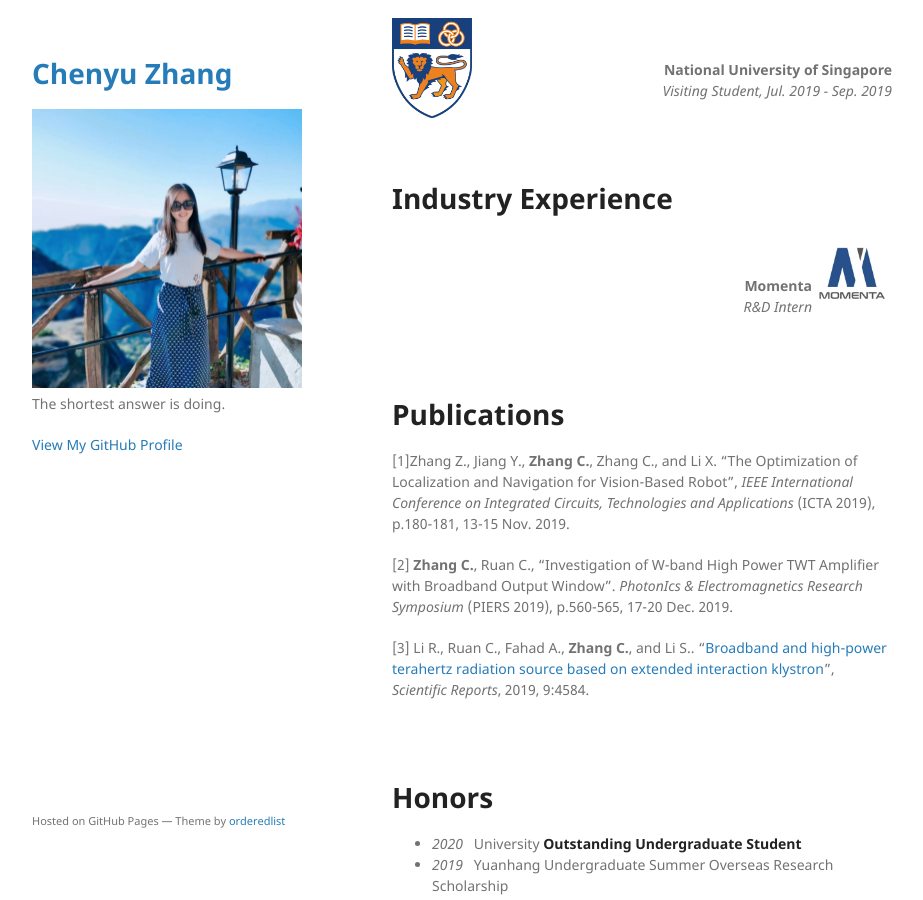
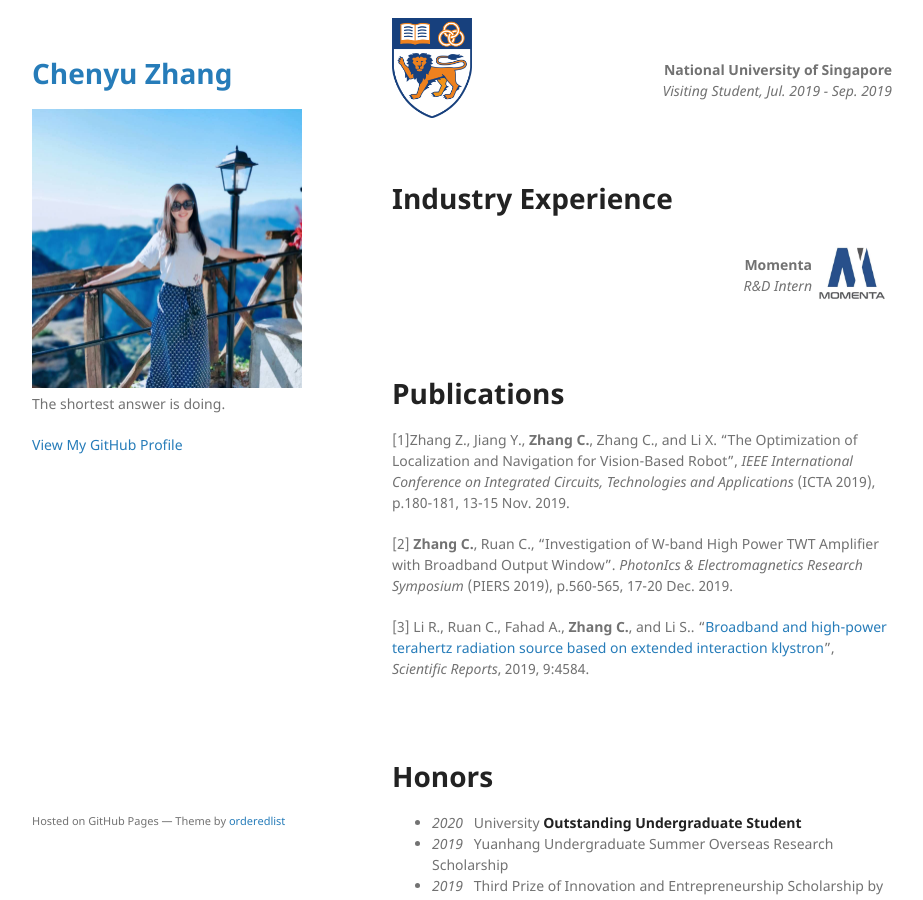
Before and after one commit to AngelicaZ/angelicaz.github.io, a Jekyll site: the page built from index.md, in a window 1280 px wide and 900 px high, scrolled down 888 px. Shown: the whole window, without its empty margins (178-1101 px from the left). Built offline with Jekyll 4.4.1, drawn with Linux system fonts in a browser that asks for light colours; our own code applies the rules of GitHub Pages for plain Markdown files.

Commit message:
Update index.md

```diff
--- a/index.md
+++ b/index.md
@@ -52,7 +52,7 @@ My research interests include robotics, widely on machine learning and computer
 # Industry Experience
  <img style="float: right;" src="assets/img/momenta.jpg" width="80" height="80">
 
- <p style="text-align: right">  <br> <br>
+ <p style="text-align: right">  <br>
 <b> Momenta </b>   <br>
  <i> R&D Intern </i>
  </p>
```
